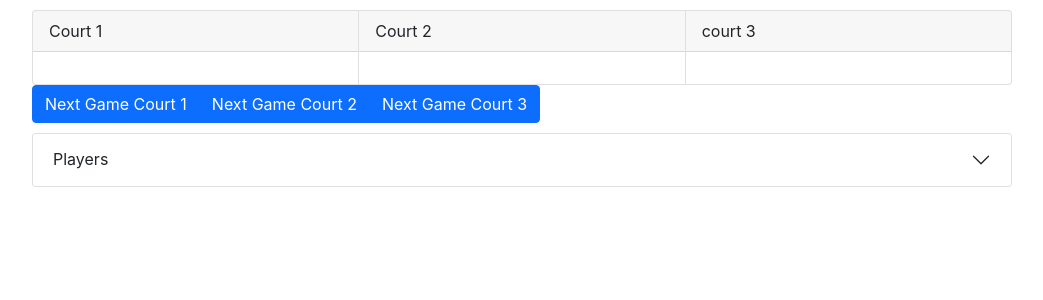
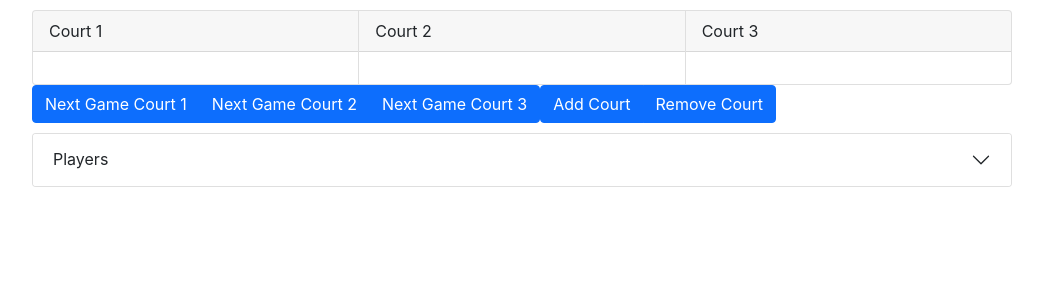
Before and after one commit to BrianBalayon/queuemaster, a React (Create React App) app: page / in a window 1280 px wide. Shown: the top 300 px of the page, without its empty margins (118-1161 px from the left). Built offline with nearby package versions, Linux system fonts and the light colour scheme.

Commit message:
Courts can be added and removed

```diff
--- a/src/App.js
+++ b/src/App.js
@@ -1,10 +1,10 @@
-import './App.css';
-import { useState } from 'react';
+import "./App.css";
+import { useState } from "react";
 import { getAllGroups } from "./logic/generateQueue";
-import { TEST_PLAYERS } from './constants/testPlayers';
+import { TEST_PLAYERS } from "./constants/testPlayers";
 import PlayerGrid from "./components/playerGrid";
-import CurrentMatchesCard from './components/currentMatchesCards';
-import QueueControls from './components/queueControls';
+import CurrentMatchesCard from "./components/currentMatchesCards";
+import QueueControls from "./components/queueControls";
 import {
    increasePriority,
    sortByPriority,
@@ -13,11 +13,10 @@ import {
 } from "./logic/updateQueue";
 
 function App() {
-
    const allPlayers = [...TEST_PLAYERS];
    const allMatches = getAllGroups(allPlayers);
 
-  const [currentMatches, setCurrentMatches] = useState([[],[],[]]);
+   const [currentMatches, setCurrentMatches] = useState([[], [], []]);
    const [numCourts, setNumCourts] = useState(3);
    const [players, setPlayers] = useState(allPlayers);
    const [queue, setMatches] = useState(allMatches);
@@ -50,10 +49,20 @@ function App() {
       setCurrentMatches(newCurrentMatches);
    };
 
+   const constHandleChangeNumCourts = (newNum) => {
+    if (newNum<currentMatches.length) setCurrentMatches(currentMatches.slice(0, newNum));
+    else setCurrentMatches([...currentMatches, []])
+    setNumCourts(newNum);
+   }
+
    return (
       <div className="app">
-      <CurrentMatchesCard currentMatches={currentMatches} />
-      <QueueControls numCourts={numCourts} handleNextGame={handleNextGame} />
+         <CurrentMatchesCard currentMatches={currentMatches} numCourts={numCourts} />
+         <QueueControls
+            numCourts={numCourts}
+            handleNextGame={handleNextGame}
+            setNumCourts={constHandleChangeNumCourts}
+         />
          <PlayerGrid players={players} />
       </div>
    );
--- a/src/components/currentMatchesCards.js
+++ b/src/components/currentMatchesCards.js
@@ -3,14 +3,11 @@ import CardGroup from "react-bootstrap/CardGroup";
 import ListGroup from "react-bootstrap/ListGroup";
 
 const CurrentMatchesCard = ({ currentMatches }) => {
-   const courts = ["Court 1", "Court 2", "court 3"];
-
-   console.log(currentMatches)
    return (
       <CardGroup key={JSON.stringify(currentMatches)}>
          {currentMatches.map((match, index) => (
             <Card key={JSON.stringify(match)}>
-               <Card.Header>{courts[index]}</Card.Header>
+               <Card.Header>Court {index+1}</Card.Header>
                <Card.Body>
                   <ListGroup variant="flush">
                      {match.map((player) => (
--- a/src/components/queueControls.js
+++ b/src/components/queueControls.js
@@ -1,15 +1,11 @@
 import { Button, ButtonGroup, ButtonToolbar } from "react-bootstrap";
 
-const QueueControls = ({ numCourts, handleNextGame }) => {
+const QueueControls = ({ numCourts, setNumCourts, handleNextGame }) => {
    let nextMatchButtons = [];
    for (let index = 0; index < numCourts; index += 1) {
       const buttonHandler = () => handleNextGame(index);
       nextMatchButtons.push(
-         <Button
-            key={index}
-            className={"next-game-btn"}
-            variant="primary"
-            onClick={buttonHandler}>
+         <Button key={index} variant="primary" onClick={buttonHandler}>
             Next Game Court {index + 1}
          </Button>
       );
@@ -18,6 +14,18 @@ const QueueControls = ({ numCourts, handleNextGame }) => {
    return (
       <ButtonToolbar>
          <ButtonGroup>{nextMatchButtons}</ButtonGroup>
+         <ButtonGroup>
+            <Button
+               variant="primary"
+               onClick={() => setNumCourts(numCourts+1)}>
+               Add Court
+            </Button>
+            <Button
+               variant="primary"
+               onClick={() => setNumCourts(numCourts-1)}>
+               Remove Court
+            </Button>
+         </ButtonGroup>
       </ButtonToolbar>
    );
 };
```
Lines whose indentation alone changed are shown as unchanged.
